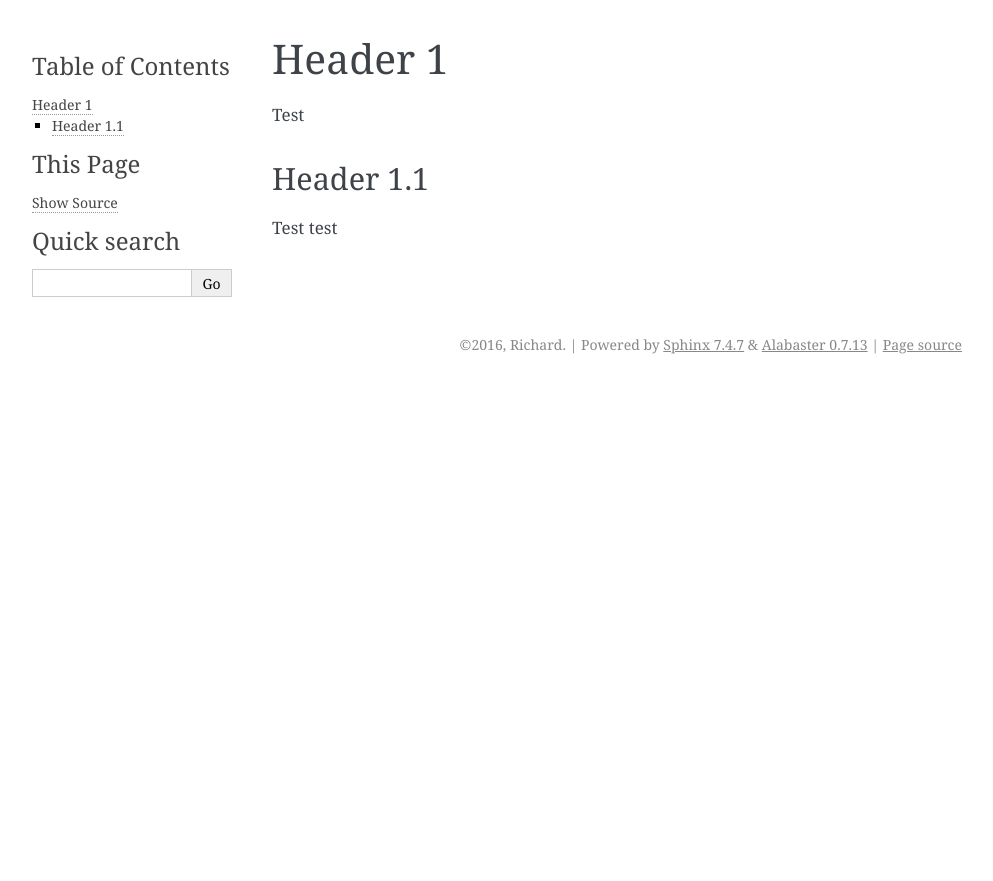
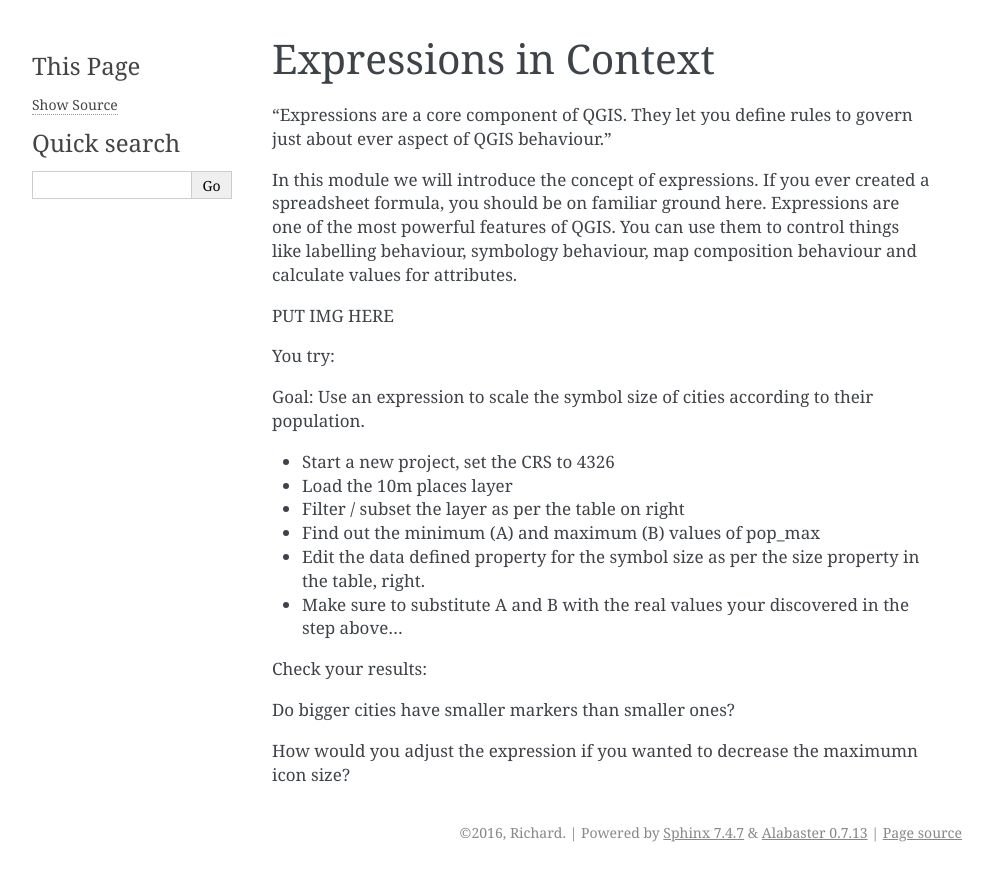
Before and after one commit to rduivenvoorde/rstmd, a Sphinx documentation site: the page built from source/workshop/day1/qgis-expressions.md, in a window 1280 px wide. Shown: the top 881 px of the page, without its empty margins (148-1141 px from the left). Built offline with Sphinx 7.4.7, drawn with Linux system fonts in a browser that asks for light colours.

Commit message:
Update qgis-expressions.md

```diff
--- a/source/workshop/day1/qgis-expressions.md
+++ b/source/workshop/day1/qgis-expressions.md
@@ -1,11 +1,32 @@
 
 
-Header 1
-========
+Expressions in Context
+======================
 
-Test
+“Expressions are a core component of QGIS. They let you define rules to govern just
+about ever aspect of QGIS behaviour.”
 
-Header 1.1
-----------
+In this module we will introduce the concept of expressions. If you ever created a
+spreadsheet formula, you should be on familiar ground here. Expressions are one of the
+most powerful features of QGIS. You can use them to control things like labelling
+behaviour, symbology behaviour, map composition behaviour and calculate values for
+attributes.
 
-Test test
+PUT IMG HERE
+
+You try:
+
+Goal: Use an expression to scale the symbol size of cities according to their population.
+* Start a new project, set the CRS to 4326
+* Load the 10m places layer
+* Filter / subset the layer as per the table on right
+* Find out the minimum (A) and maximum (B) values of pop_max
+* Edit the data defined property for the symbol size as per the size property in the table, right.
+* Make sure to substitute A and B with the real values your discovered in the step above...
+
+
+Check your results:
+
+Do bigger cities have smaller markers than smaller ones?
+
+How would you adjust the expression if you wanted to decrease the maximumn icon size?
```
